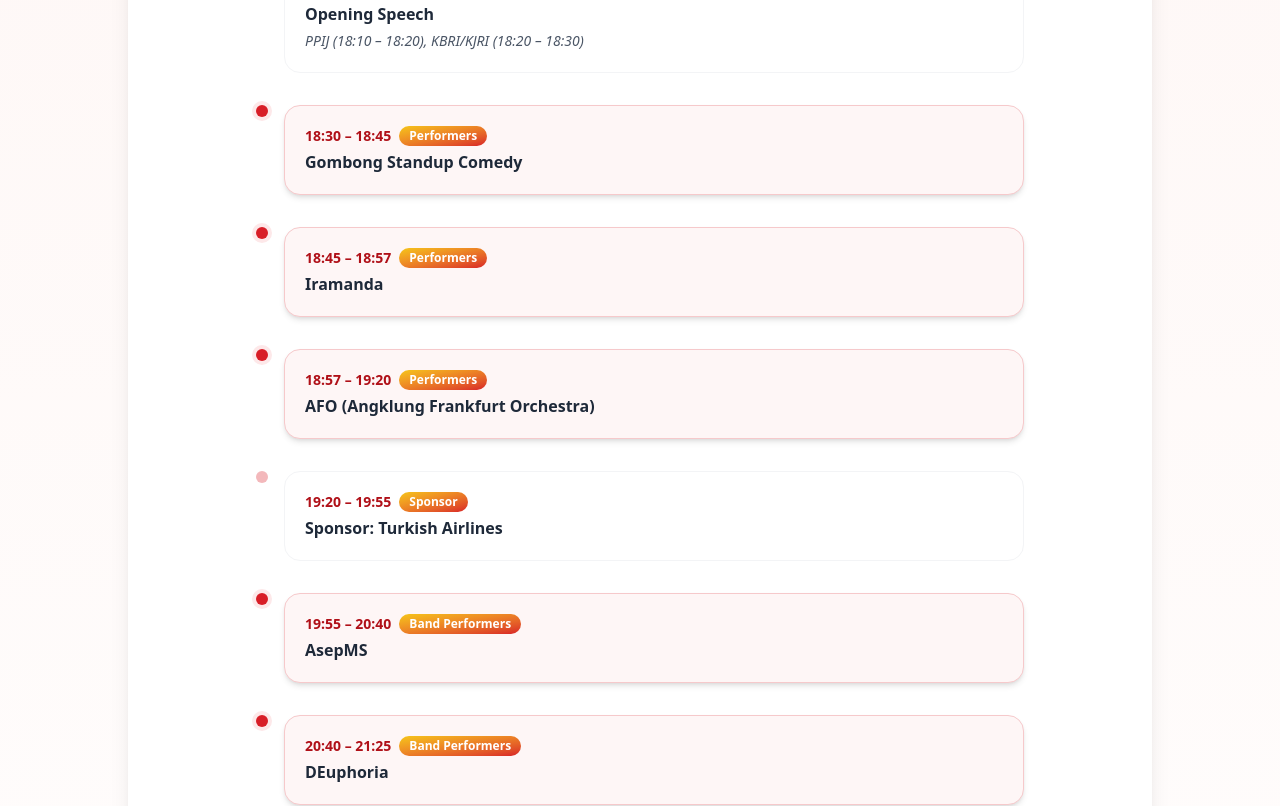
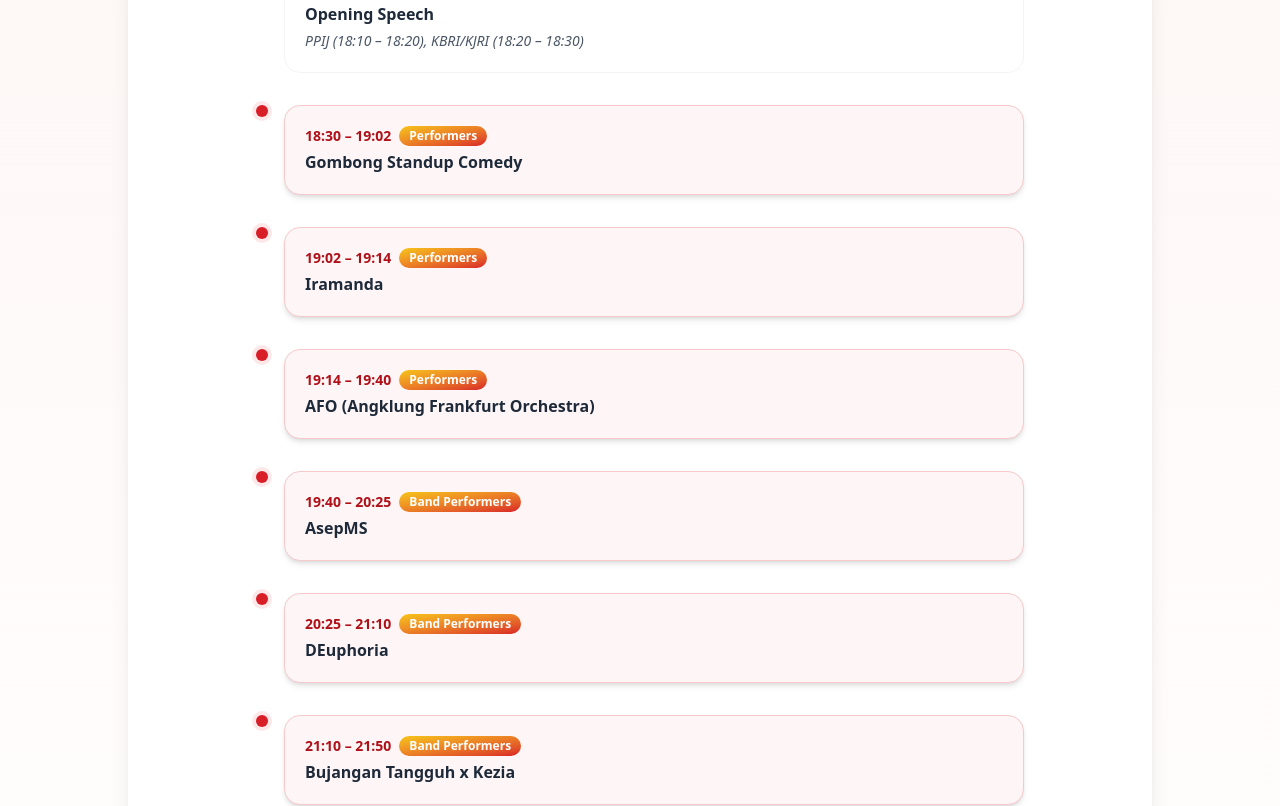
Before and after one commit to ppijerman/iconissa-26, a Next.js app: page /ppij-70th-anniversary in a window 1280 px wide. Shown: the part 2884-3690 px from the top of the page. Built offline with nearby package versions, Linux system fonts and the light colour scheme; no server answers.

Commit message:
Update PPIJAnnivContent.tsx
fix(PPIJ Anniv): rundown update

```diff
--- a/src/components/PPIJAnniversary/PPIJAnnivContent.tsx
+++ b/src/components/PPIJAnniversary/PPIJAnnivContent.tsx
@@ -65,47 +65,42 @@ const rundownItems: RundownItem[] = [
     badge: "Opening",
   },
   {
-		time: "18:30 – 18:45",
+    time: "18:30 – 19:02",
     activity: "Gombong Standup Comedy",
     badge: "Performers",
     highlighted: true,
   },
   {
-		time: "18:45 – 18:57",
+    time: "19:02 – 19:14",
     activity: "Iramanda",
     badge: "Performers",
     highlighted: true,
   },
   {
-		time: "18:57 – 19:20",
+    time: "19:14 – 19:40",
     activity: "AFO (Angklung Frankfurt Orchestra)",
     badge: "Performers",
     highlighted: true,
   },
   {
-		time: "19:20 – 19:55",
-		activity: "Sponsor: Turkish Airlines",
-		badge: "Sponsor",
-	},
-	{
-		time: "19:55 – 20:40",
+    time: "19:40 – 20:25",
     activity: "AsepMS",
     badge: "Band Performers",
     highlighted: true,
   },
   {
-		time: "20:40 – 21:25",
+    time: "20:25 – 21:10",
     activity: "DEuphoria",
     badge: "Band Performers",
     highlighted: true,
   },
   {
-		time: "21:25 – 22:10",
+    time: "21:10 – 21:50",
     activity: "Bujangan Tangguh x Kezia",
     badge: "Band Performers",
     highlighted: true,
   },
-	{ time: "22:10 – 22:30", activity: "Closing" },
+  { time: "21:50 – 22:00", activity: "Closing" },
 ];
 
 type Performer = {
@@ -330,14 +325,12 @@ function PPIJAnnivContent() {
               PPI Jerman 70th Anniversary
             </h1>
             <h2 className="text-xl font-semibold leading-tight text-gray-700 sm:text-2xl md:text-3xl">
-							70 Years of PPI Jerman: Honouring the Past,
-							Empowering the Future
+              70 Years of PPI Jerman: Honouring the Past, Empowering the Future
             </h2>
             <p className="mx-auto max-w-3xl text-lg leading-relaxed text-gray-700 md:text-xl">
-							A commemorative celebration of PPI Jerman&apos;s
-							seven-decade journey in fostering community,
-							leadership, and contribution among Indonesian
-							students in Germany.
+              A commemorative celebration of PPI Jerman&apos;s seven-decade
+              journey in fostering community, leadership, and contribution among
+              Indonesian students in Germany.
             </p>
           </div>
 
@@ -354,19 +347,17 @@ function PPIJAnnivContent() {
             <p>
               <strong>
                 {" "}
-								70 Years of PPI Jerman: Honouring the Past,
-								Empowering the Future
+                70 Years of PPI Jerman: Honouring the Past, Empowering the
+                Future
               </strong>{" "}
             </p>
             <p>
-							Seventy years of PPI Jerman is a celebration of
-							unity, dedication, and the long journey of
-							Indonesian students in Germany. Through generations,
-							PPI Jerman has become a home, a bridge, and a
-							support system for students far from Indonesia.
-							Together, PPI Jerman continues to carry its legacy
-							forward while creating a stronger and more impactful
-							future.
+              Seventy years of PPI Jerman is a celebration of unity, dedication,
+              and the long journey of Indonesian students in Germany. Through
+              generations, PPI Jerman has become a home, a bridge, and a support
+              system for students far from Indonesia. Together, PPI Jerman
+              continues to carry its legacy forward while creating a stronger
+              and more impactful future.
             </p>
             <p>
               Coming to you this <strong>August</strong>, in{" "}
```
Lines whose indentation alone changed are shown as unchanged.
